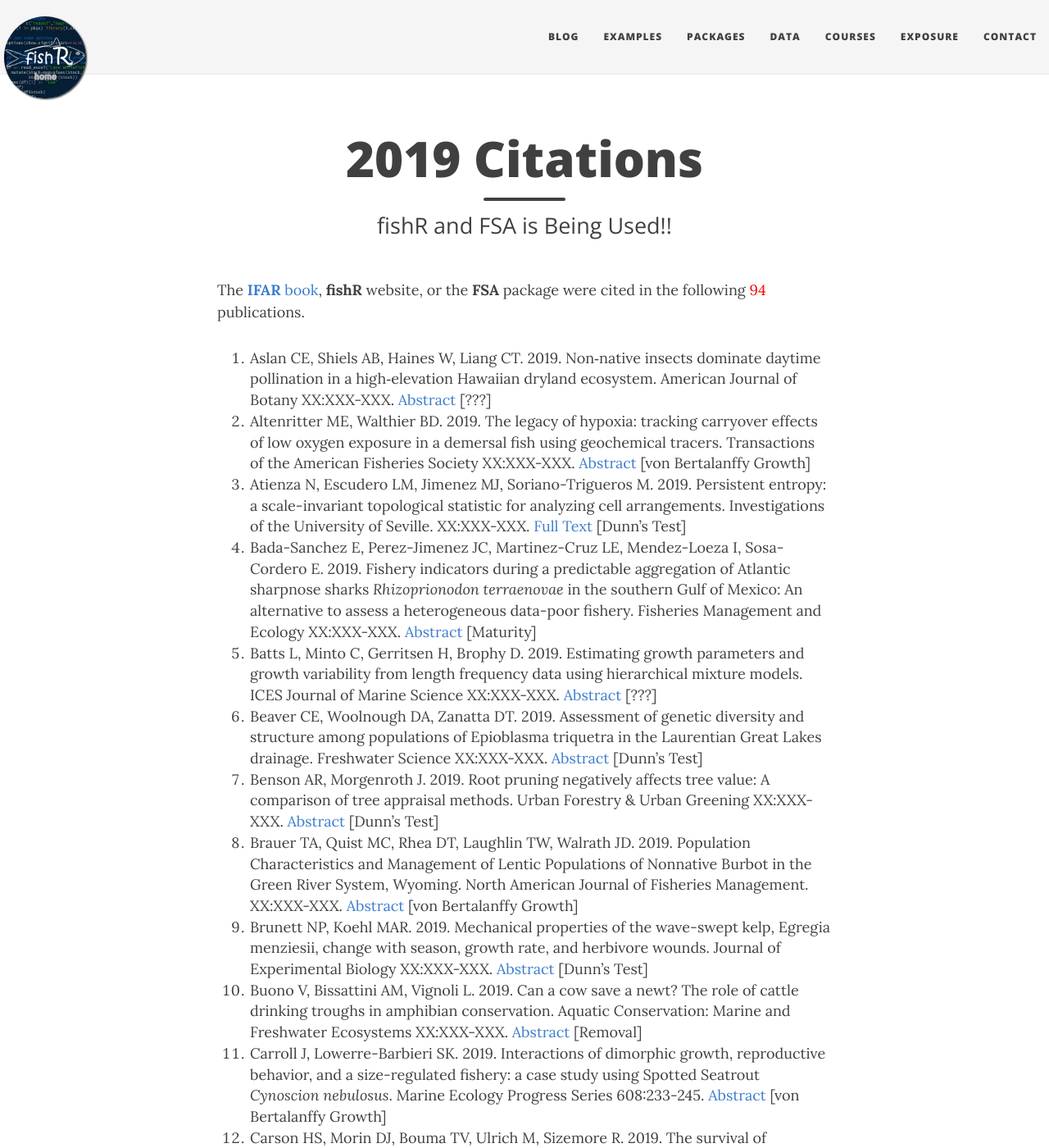
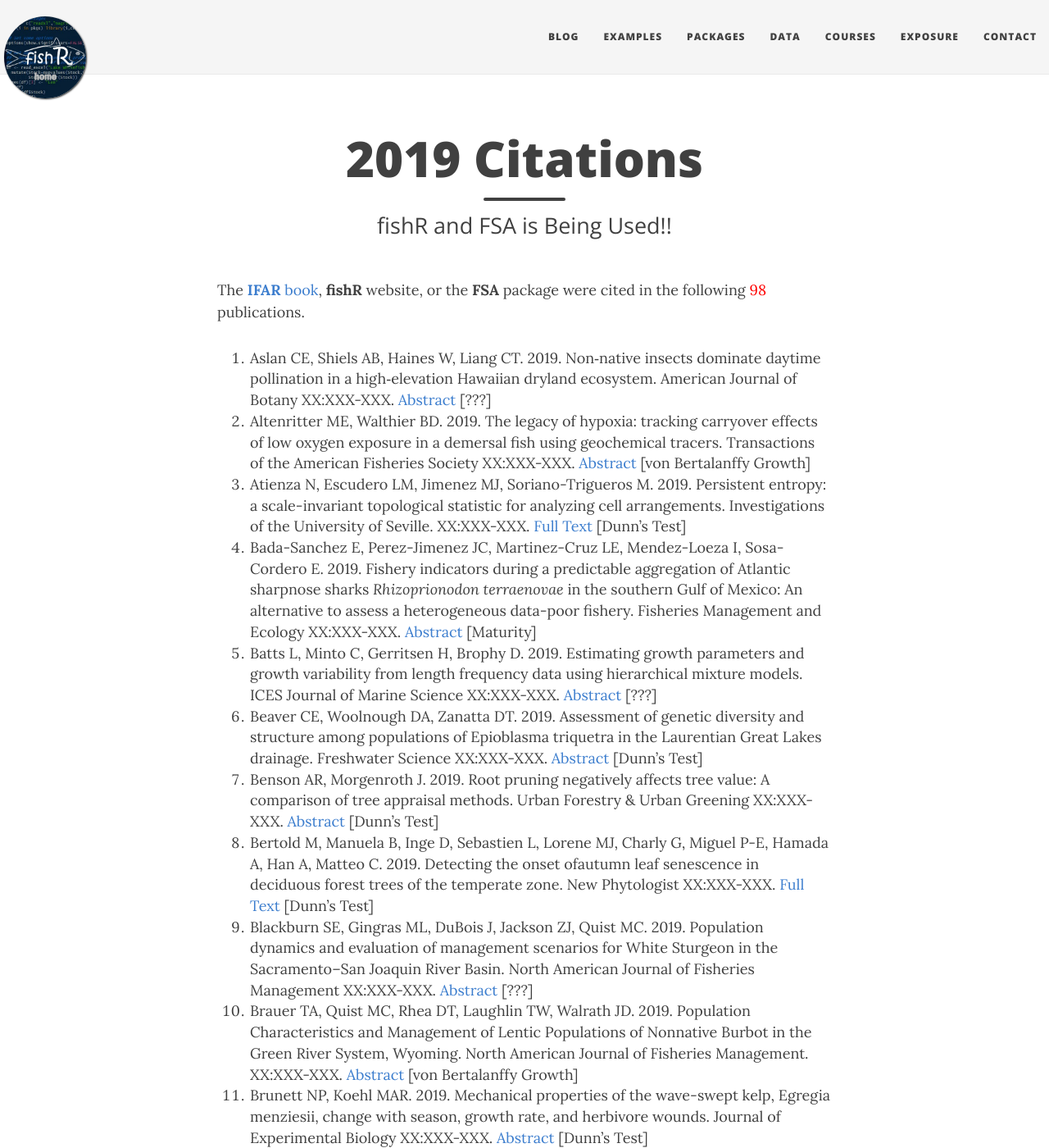
Before and after one commit to droglenc/fishR, a Jekyll site: the page built from exposure/exposure-citations19.md, in a window 1280 px wide and 1400 px high. Shown: the whole window at 82% size. Built offline with Jekyll 4.4.1, drawn with Linux system fonts in a browser that asks for light colours; nearby versions of some CDN libraries; some of the changed text lies outside the part shown.

Commit message:
Update exposure-citations19.md

```diff
--- a/exposure/exposure-citations19.md
+++ b/exposure/exposure-citations19.md
@@ -5,7 +5,7 @@ subtitle: fishR and FSA is Being Used!!
 css: "/css/exposure-citation.css"
 ---
 
-The [**IFAR** book](http://derekogle.com/IFAR/), **fishR** website, or the **FSA** package were cited in the following <span id="contact-div">94</span> publications.
+The [**IFAR** book](http://derekogle.com/IFAR/), **fishR** website, or the **FSA** package were cited in the following <span id="contact-div">98</span> publications.
 
 1. Aslan CE, Shiels AB, Haines W, Liang CT. 2019. Non‐native insects dominate daytime pollination in a high‐elevation Hawaiian dryland ecosystem. American Journal of Botany XX:XXX-XXX. [Abstract](https://bsapubs.onlinelibrary.wiley.com/doi/abs/10.1002/ajb2.1233) [???]
 1. Altenritter ME, Walthier BD. 2019. The legacy of hypoxia: tracking carryover effects of low oxygen exposure in a demersal fish using geochemical tracers. Transactions of the American Fisheries Society XX:XXX-XXX. [Abstract](https://afspubs.onlinelibrary.wiley.com/doi/abs/10.1002/tafs.10159) [von Bertalanffy Growth]
@@ -14,6 +14,8 @@ The [**IFAR** book](http://derekogle.com/IFAR/), **fishR** website, or the **FSA
 1. Batts L, Minto C, Gerritsen H, Brophy D. 2019. Estimating growth parameters and growth variability from length frequency data using hierarchical mixture models. ICES Journal of Marine Science XX:XXX-XXX. [Abstract](https://academic.oup.com/icesjms/advance-article-abstract/doi/10.1093/icesjms/fsz103/5528148) [???]
 1. Beaver CE, Woolnough DA, Zanatta DT. 2019. Assessment of genetic diversity and structure among populations of Epioblasma triquetra in the Laurentian Great Lakes drainage. Freshwater Science XX:XXX-XXX. [Abstract](https://www.journals.uchicago.edu/doi/abs/10.1086/704886) [Dunn's Test]
 1. Benson AR, Morgenroth J. 2019. Root pruning negatively affects tree value: A comparison of tree appraisal methods. Urban Forestry & Urban Greening XX:XXX-XXX. [Abstract](https://www.sciencedirect.com/science/article/pii/S161886671930175X) [Dunn's Test]
+1. Bertold M, Manuela B, Inge D, Sebastien L, Lorene MJ, Charly G, Miguel P-E, Hamada A, Han A, Matteo C. 2019. Detecting the onset ofautumn leaf senescence in deciduous forest trees of the temperate zone. New Phytologist XX:XXX-XXX. [Full Text](https://www.researchgate.net/profile/Bertold_Marien/publication/333846465_Detecting_the_onset_of_autumn_leaf_senescence_in_deciduous_forest_trees_of_the_temperate_zone/links/5d19c4e5a6fdcc2462b4a66c/Detecting-the-onset-of-autumn-leaf-senescence-in-deciduous-forest-trees-of-the-temperate-zone.pdf) [Dunn's Test]
+1. Blackburn SE, Gingras ML, DuBois J, Jackson ZJ, Quist MC. 2019. Population dynamics and evaluation of management scenarios for White Sturgeon in the Sacramento–San Joaquin River Basin. North American Journal of Fisheries Management XX:XXX-XXX. [Abstract](https://afspubs.onlinelibrary.wiley.com/doi/abs/10.1002/nafm.10316) [???]
 1. Brauer TA, Quist MC, Rhea DT, Laughlin TW, Walrath JD. 2019. Population Characteristics and Management of Lentic Populations of Nonnative Burbot in the Green River System, Wyoming. North American Journal of Fisheries Management. XX:XXX-XXX. [Abstract](https://afspubs.onlinelibrary.wiley.com/doi/abs/10.1002/nafm.10247) [von Bertalanffy Growth]
 1. Brunett NP, Koehl MAR. 2019. Mechanical properties of the wave-swept kelp, Egregia menziesii, change with season, growth rate, and herbivore wounds. Journal of Experimental Biology XX:XXX-XXX. [Abstract](http://jeb.biologists.org/content/early/2019/01/23/jeb.190595.abstract) [Dunn's Test]
 1. Buono V, Bissattini AM, Vignoli L. 2019. Can a cow save a newt? The role of cattle drinking troughs in
@@ -34,6 +36,7 @@ amphibian conservation. Aquatic Conservation: Marine and Freshwater Ecosystems X
 1. Doss SS, Murphy BR, Castello L, Williams JA, Copeland J, DiCenzo VJ. 2019. Field evaluation and simulation modeling of length limits and their effects on fishery quality for New River, Virginia Muskellunge. North American Journal of Fisheries Management XX:XXX-XXX. [Abstract](https://afspubs.onlinelibrary.wiley.com/doi/abs/10.1002/nafm.10251) [Growth and Mortality]
 1. Eidset E. 2019. Cancatch data from small meshed gears in shallow waters be used to estimate recruitment indices of Norwegian coastal cod, Northeast Arctic saithe and pollack along the Norwegian coast? M.S. Thesis University of Bergen. [Full Text](http://bora.uib.no/bitstream/handle/1956/20299/Eidset_Thesis_2019.pdf?sequence=1&isAllowed=y) [Age-Length Key]
 1. Espunyes J, Lurgi M, Buntgen U, Bartolome J, Calleja JA, Galvez-Ceron A, Penuelas J, Serrano E. 2019. Different effects of alpine woody plant expansion on domestic and wild ungulates. Global Change Biology XX:XXX-XXX. [Abstract](https://onlinelibrary.wiley.com/doi/abs/10.1111/gcb.14587) [Dunn-Test]
+1. Feeken SF, Klein ZB, Quist MC, Horner N. 2019. Population characteristics and the potential suppression of Common Carp in Lake Spokane, Washington. Journal of Fish and Wildlife Management 10:XXX-XXX. [Full Text](https://www.fwspubs.org/doi/pdf/10.3996/122018-JFWM-114) [von Bertalanffy Growth]
 1. Fernandez DA, Bruno DO, Llompart FM. 2019. Length–weight relationship of six notothenioid species from sub‐Antarctic waters (Beagle Channel, Argentina). Journal of Applied Ichthyology XX:XXX-XXX. [Abstract](https://onlinelibrary.wiley.com/doi/abs/10.1111/jai.13833) [Weight-Length]
 1. Filous A, Lennox RJ, Coleman RR, Friedlander AM, Clua EEG, Danylchuk AJ. 2019. Life-history characteristics of an exploited bonefish *Albula glossodonta* population in a remote South Pacific atoll. Journal of Fish Biology XX:XXX-XXX. [Abstract](https://onlinelibrary.wiley.com/doi/abs/10.1111/jfb.14057) [von Bertalanffy Growth??]
 1. Fischer JR, Kwak TJ, Flowers HJ, Cope WG, Rash JM, Besler DA. 2019. Growth, condition, and trophic relations of stocked trout in southern Appalachian mountain streams. Transactions of the American Fisheries Society XX:XXX-XXX. [Abstract](https://afspubs.onlinelibrary.wiley.com/doi/abs/10.1002/tafs.10170) [???]
@@ -54,6 +57,7 @@ amphibian conservation. Aquatic Conservation: Marine and Freshwater Ecosystems X
 1. Hayes JW, Goodwin EO, Clapcott JE, Shearer KA. 2019. The influence of natural flow and temperature and introduced brown trout on the temporal variation in native fish abundance in a ‘reference’ stream. Canadian Journal of Fisheries and Aquatic Sciences XX:XXX-XXX. [Abstract](http://www.nrcresearchpress.com/doi/abs/10.1139/cjfas-2018-0033) [Removal]
 1. Herdter E, Mahmoudi B, Peebles E, Murawski SA. 2019. Spatial variability in size structure, growth, and recruitment of Spotted Seatrout among six Florida estuaries. Marine and Coastal Fisheries Dynamics, Management, and Ecosystem Science. 11:97-111. [Full Text](https://afspubs.onlinelibrary.wiley.com/doi/pdf/10.1002/mcf2.10063) [von Bertalanffy growth]
 1. Hickerson BT, Walters AW. 2019. Evaluation of potential translocation sites for an imperiled cyprinid, the Hornyhead Chub. North American Journal of Fisheries Management XX:XXX-XXX. [Abstract](https://afspubs.onlinelibrary.wiley.com/doi/abs/10.1002/nafm.10261) [Removal]
+1. Hilling CD, Bunch AJ, Emmel JA, Schmitt JD, Orth DJ. 2019. Growth and mortality of invasive Flathead Catfish in the tidal James River, Virginia. Journal of Fish and Wildlife Management 10:XXX-XXX. [Full Text](https://www.fwspubs.org/doi/pdf/10.3996/052019-JFWM-033) [von Bertalanffy Growth]
 1. Honkanen HM, Boylan P, Dodd JA, Adams CE. 2019. Life stage‐specific, stochastic environmental effects overlay density dependence in an Atlantic salmon population. Ecology of Freshwater Fish 28:156-166 [Abstract](https://onlinelibrary.wiley.com/doi/10.1111/eff.12439) [Stock-Recruitment]
 1. Jacobs K, Wind L, Krometis L, Hession WC, Pruden A. 2019. Fecal indicator bacteria and antibiotic resistance genes in storm runoff from dairy manure and compost-amended vegetable plots. Journal of Environmental Quality Abstract - Environmental Microbiology XX:XXX-XXX. [Abstract](https://dl.sciencesocieties.org/publications/jeq/abstracts/48/4/1038) [Dunn's Test]
 1. Jahnes BC, Herrmann M, Sabree ZL. 2019. Conspecific coprophagy stimulates normal development in a germ-free model invertebrate. PeerJ XX:XXX-XXX. [Full Text](https://media.proquest.com/media/hms/PFT/1/zTuH9?_s=ZQ%2BDV9iCgVxvqdzRn7%2FuLDfWfPU%3D) [Dunn Test]
```
